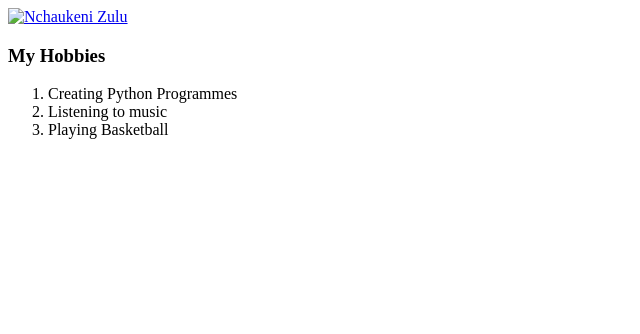
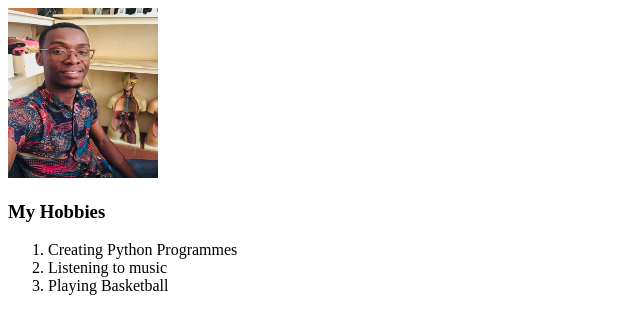
Before and after one commit to Nchaukeni/Cv, a plain HTML site: page hobbies.html in a window 1280 px wide. Shown: the whole page, without its empty margins (0-640 px from the left). Drawn offline with Linux system fonts and the light colour scheme.

Commit message:
Update hobbies.html

```diff
--- a/hobbies.html
+++ b/hobbies.html
@@ -5,7 +5,7 @@
         <title>My Hobbies</title>
     </head>
     <body>
-        <a href="https://twitter.com/Breezel365" target="_blank"><img src="IMG_0566.jpg" alt="Nchaukeni Zulu" width="150px" height="170px"></a>
+        <a href="https://twitter.com/Breezel365" target="_blank"><img src="images/IMG_0566.jpg" alt="Nchaukeni Zulu" width="150px" height="170px"></a>
         <h3>My Hobbies</h3>
         <ol type="1">
             <li>Creating Python Programmes</li>
```
